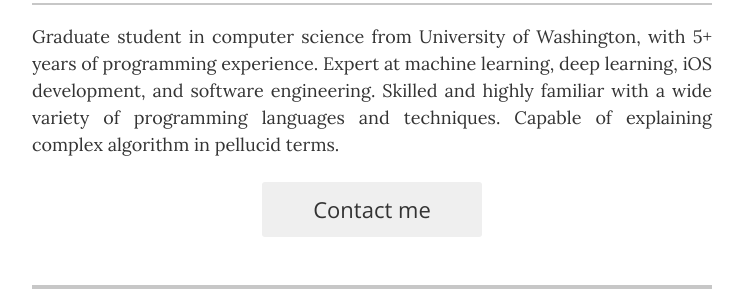
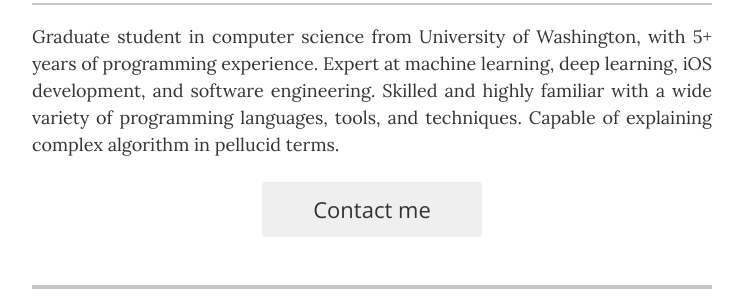
Before and after one commit to Yuyang105/Yuyang105.github.io, a Jekyll site: the page built from index.html, in a window 1280 px wide and 900 px high. Shown: the part 263-563 px from the top of the window, without its empty margins (268-1011 px from the left). Built offline with Jekyll 4.4.1, drawn with Linux system fonts in a browser that asks for light colours.

Commit message:
Update _config.yml

```diff
--- a/_config.yml
+++ b/_config.yml
@@ -16,7 +16,7 @@
 resume_contact_telephone:       "1-253-327-8937"
 resume_contact_address:         "603 S J St, Apt #211, Tacoma, WA 98405"
 resume_header_contact_info: "603 S J St, Apt #211, Tacoma, WA 98405| 1-253-327-8937 | yuyang.yu105@gmail.com"
-resume_header_intro: "<p align='justify'>Graduate student in computer science from University of Washington, with 5+ years of programming experience. Expert at machine learning, deep learning, iOS development, and software engineering. Skilled and highly familiar with a wide variety of programming languages and techniques. Capable of explaining complex algorithm in pellucid terms.</p>"
+resume_header_intro: "<p align='justify'>Graduate student in computer science from University of Washington, with 5+ years of programming experience. Expert at machine learning, deep learning, iOS development, and software engineering. Skilled and highly familiar with a wide variety of programming languages, tools, and techniques. Capable of explaining complex algorithm in pellucid terms.</p>"
 
 # use "yes" to display the email contact button,
 # "no" to display an "I'm not looking for work" message,
```
